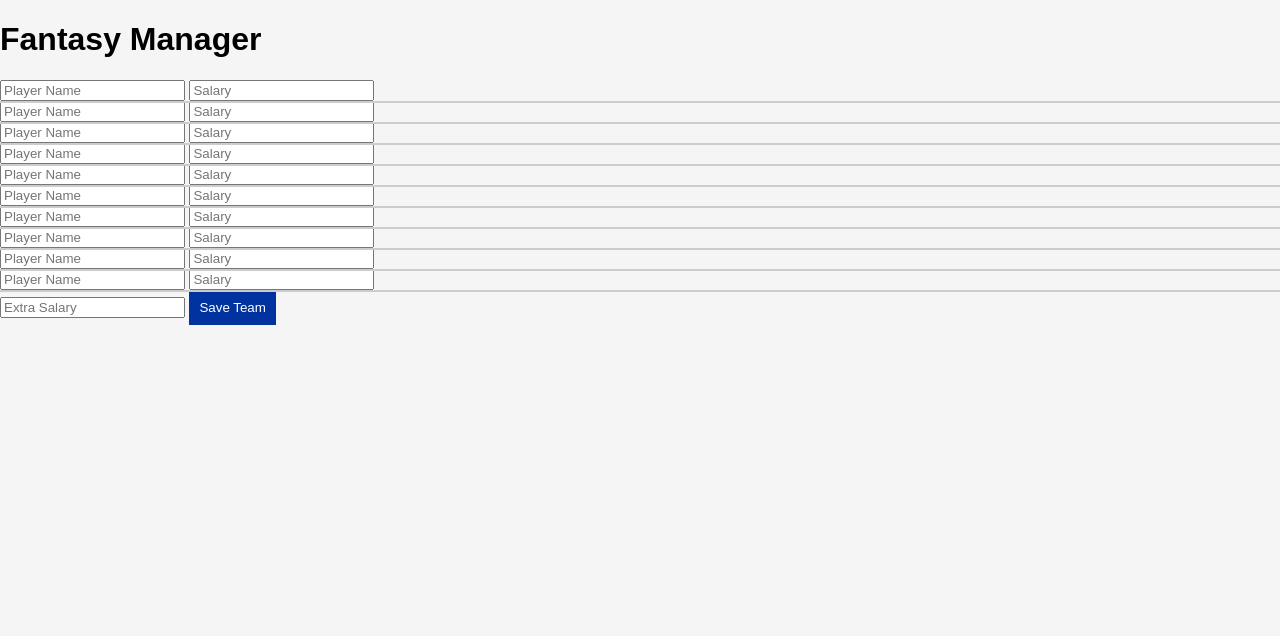
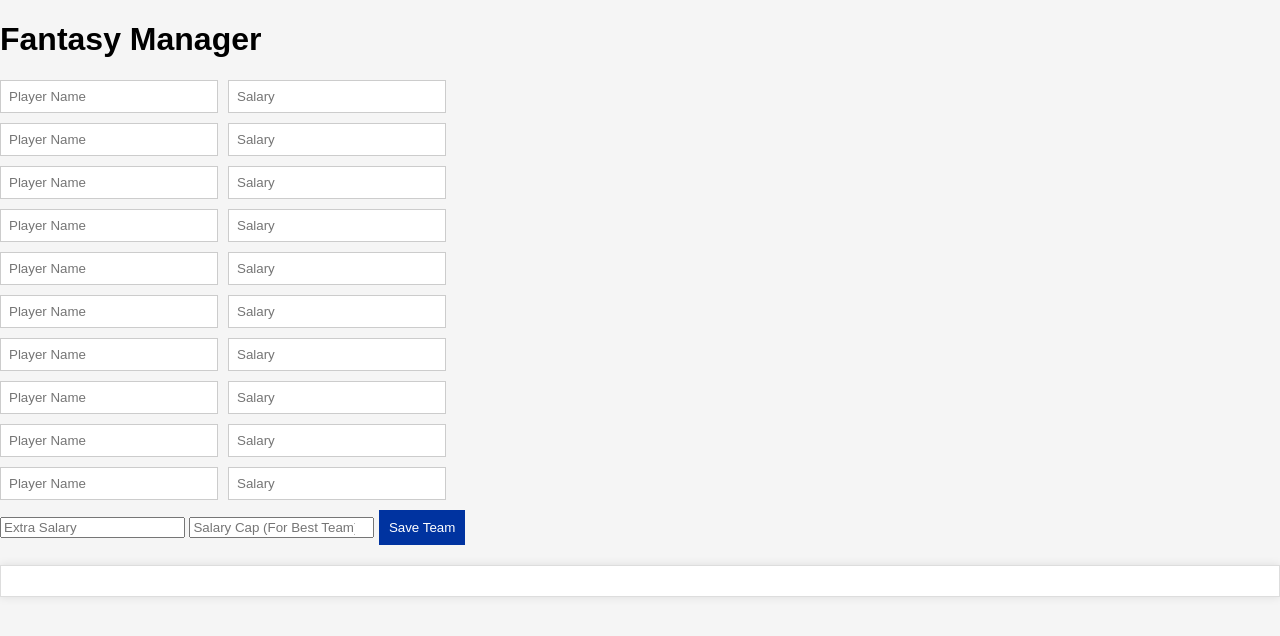
Before and after one commit to yuvalantman/fantasy-manager, a Flask app: page / in a window 1280 px wide. Shown: the top 636 px of the page. Run offline with Flask 3, Linux system fonts and the light colour scheme.

Commit message:
updated app and html and css

```diff
--- a/app.py
+++ b/app.py
@@ -3,8 +3,8 @@ import pandas as pd
 from optimizer import FantasyOptimizer
 from best_team_finder import BestTeamFinder
 
-app = Flask(__name__, template_folder="templates")
-app.secret_key = "super_secret_key"  # Needed for session storage
+app = Flask(__name__, template_folder="templates", static_folder="templates/static")
+app.secret_key = "super_secret_key"
 
 FULL_PLAYERS_CSV = "data/top_update_players.csv"
 SCHEDULE_CSV = "data/GW19Schedule.csv"
@@ -38,7 +38,6 @@ def set_user_team():
     session["user_team"] = user_team
     session["extra_salary"] = extra_salary
 
-    # Update salaries for players in the user's team
     updated_players_df = full_players_df.copy()
     for player in user_team:
         updated_players_df.loc[updated_players_df["Player"] == player["Player"], "$"] = player["$"]
@@ -53,10 +52,11 @@ def compute_result():
     data = request.json
     option = data.get("option")
     sub_type = data.get("sub_type", "weekly")
+    salary_cap = float(data.get("salary_cap", 100))
 
-    user_team_data = session.get("user_team", [])
+    user_team_data = session.get("user_team")
     extra_salary = float(session.get("extra_salary", 0))
-    updated_players_data = session.get("updated_players_df", [])
+    updated_players_data = session.get("updated_players_df")
 
     if not user_team_data or not updated_players_data:
         return jsonify({"error": "User team is missing. Please enter your team first."}), 400
@@ -65,7 +65,7 @@ def compute_result():
     updated_players_df = pd.DataFrame(updated_players_data)
 
     if option == "best_team":
-        team_finder = BestTeamFinder(updated_players_df, 100)
+        team_finder = BestTeamFinder(updated_players_df, salary_cap)
         best_team = team_finder.find_best_team()
 
         return jsonify({
@@ -91,6 +91,5 @@ def compute_result():
 
     return jsonify({"error": "Invalid option selected."})
 
-
 if __name__ == "__main__":
     app.run(debug=True)
--- a/templates/index.html
+++ b/templates/index.html
@@ -15,6 +15,7 @@
             container.innerHTML = "";
             for (let i = 0; i < 10; i++) {
                 let div = document.createElement("div");
+                div.classList.add("player-entry");
                 div.innerHTML = `
                     <input type="text" class="player-input" onkeyup="autocompletePlayer(this)" placeholder="Player Name">
                     <div class="autocomplete-dropdown"></div>
@@ -23,15 +24,18 @@
                 container.appendChild(div);
             }
         }
+
         async function autocompletePlayer(input) {
             let query = input.value.trim().toLowerCase();
-            if (query.length < 2) return;
+            if (query.length < 2) return; // Only start searching after 2 letters
 
             let response = await fetch(`/autocomplete?query=${query}`);
             let players = await response.json();
 
             let dropdown = input.nextElementSibling;
             dropdown.innerHTML = "";
+            dropdown.style.display = "block"; // Show dropdown
+
             players.forEach(player => {
                 let option = document.createElement("div");
                 option.className = "autocomplete-item";
@@ -39,6 +43,7 @@
                 option.onclick = function() {
                     input.value = player;
                     dropdown.innerHTML = "";
+                    dropdown.style.display = "none"; // Hide dropdown after selection
                 };
                 dropdown.appendChild(option);
             });
@@ -76,11 +81,12 @@
         async function computeResult() {
             let option = document.querySelector('input[name="option"]:checked').value;
             let subType = document.querySelector('input[name="sub_type"]:checked')?.value || "";
+            let salaryCap = document.getElementById("salary_cap")?.value || 100;
 
             let response = await fetch("/compute_result", {
                 method: "POST",
                 headers: { "Content-Type": "application/json" },
-                body: JSON.stringify({ option: option, sub_type: subType })
+                body: JSON.stringify({ option: option, sub_type: subType, salary_cap: salaryCap })
             });
 
             let data = await response.json();
@@ -105,18 +111,11 @@
 </head>
 <body>
     <h1>Fantasy Manager</h1>
-    <div id="team_inputs">
-        <input type="text" class="player-input" onkeyup="autocompletePlayer(this)" placeholder="Player Name">
-        <div class="autocomplete-dropdown"></div>
-    </div>
+    <div id="team_inputs"></div>
     <input type="number" id="extra_salary" placeholder="Extra Salary">
+    <input type="number" id="salary_cap" placeholder="Salary Cap (For Best Team)">
     <button onclick="setUserTeam()">Save Team</button>
-
     <div id="next_step" style="display: none;">
-        <input type="radio" name="option" value="best_team" checked> Best Team
-        <input type="radio" name="option" value="best_substitutions"> Best Subs
-        <input type="radio" name="sub_type" value="weekly"> Weekly
-        <input type="radio" name="sub_type" value="total"> Total
         <button onclick="computeResult()">Compute</button>
     </div>
     <div id="result"></div>
--- a/templates/static/styles.css
+++ b/templates/static/styles.css
@@ -1,9 +1,12 @@
+/* General Styles */
 body {
     font-family: Arial, sans-serif;
     background-color: #f5f5f5;
     margin: 0;
+    padding: 0;
 }
 
+/* Header Styling */
 header {
     background: linear-gradient(to right, #e50914, #0033a0);
     color: white;
@@ -31,10 +34,20 @@ nav a.active {
     border-radius: 5px;
 }
 
-main {
-    padding: 20px;
+/* Player Input Styling */
+.player-entry {
+    display: flex;
+    gap: 10px;
+    margin-bottom: 10px;
 }
 
+.player-input, .salary-input {
+    padding: 8px;
+    border: 1px solid #ccc;
+    width: 200px;
+}
+
+/* Button Styling */
 button {
     background-color: #0033a0;
     color: white;
@@ -46,14 +59,17 @@ button {
 button:hover {
     background-color: #e50914;
 }
+
+/* Autocomplete Dropdown */
 .autocomplete-dropdown {
     position: absolute;
     background: white;
     border: 1px solid #ccc;
     max-height: 200px;
     overflow-y: auto;
-    width: 100%;
+    width: 200px;
     z-index: 10;
+    display: none; /* Hide by default */
 }
 
 .autocomplete-item {
@@ -65,3 +81,12 @@ button:hover {
 .autocomplete-item:hover {
     background-color: #f2f2f2;
 }
+
+/* Results Box */
+#result {
+    margin-top: 20px;
+    padding: 15px;
+    background-color: #ffffff;
+    border: 1px solid #ddd;
+    box-shadow: 0 0 10px rgba(0, 0, 0, 0.1);
+}
```
